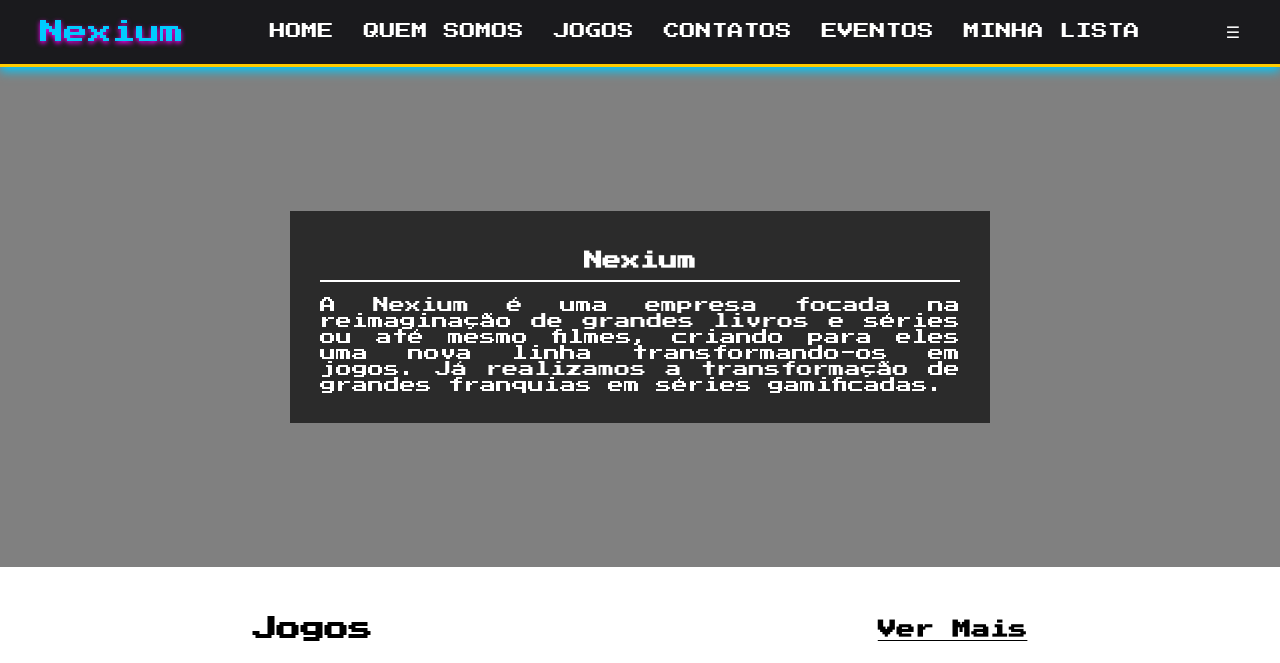
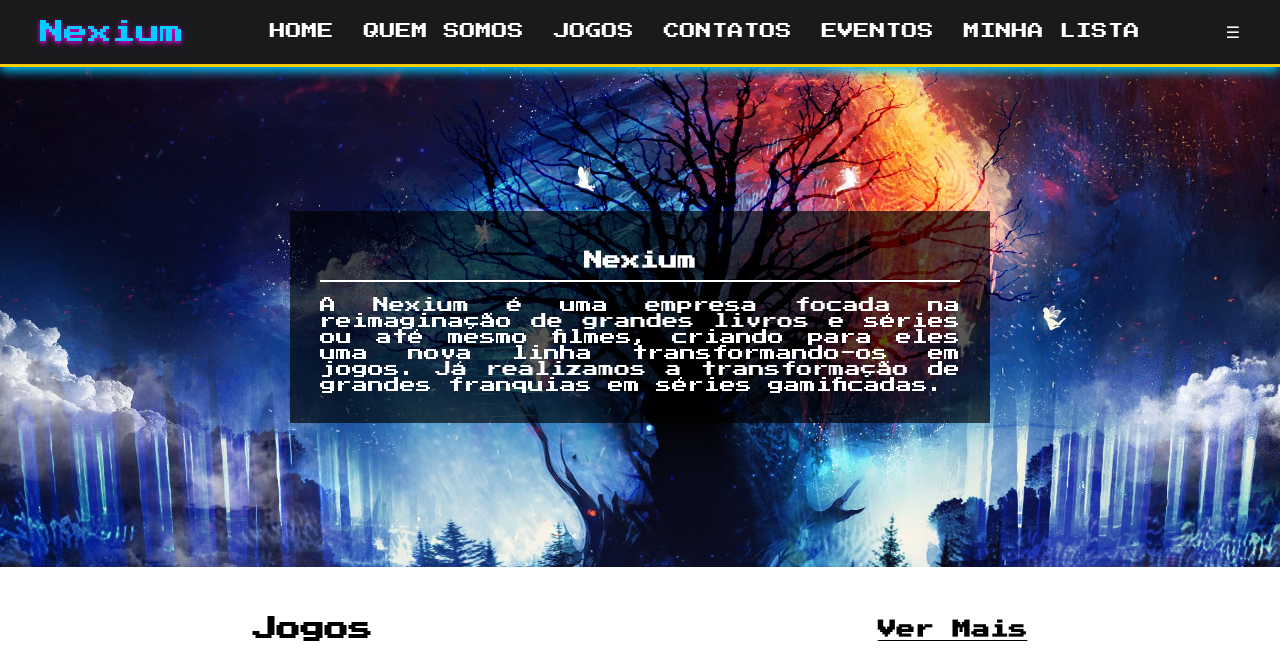
Before and after one commit to GabryelSilvaMoura/Home_Nexium, a plain HTML site: page index.html in a window 1280 px wide. Shown: the top 663 px of the page. Drawn offline with Linux system fonts and the light colour scheme.

Commit message:
Update style.css

```diff
--- a/css/style.css
+++ b/css/style.css
@@ -10,7 +10,7 @@ main > #ban1{
     width: 100%;
     background-position: center;
     background-color: gray;
-    background-image: url("img/arvore.jpg");
+    background-image: url("../img/arvore.jpg");
     display: flex;
     align-items: center;
 }
```
